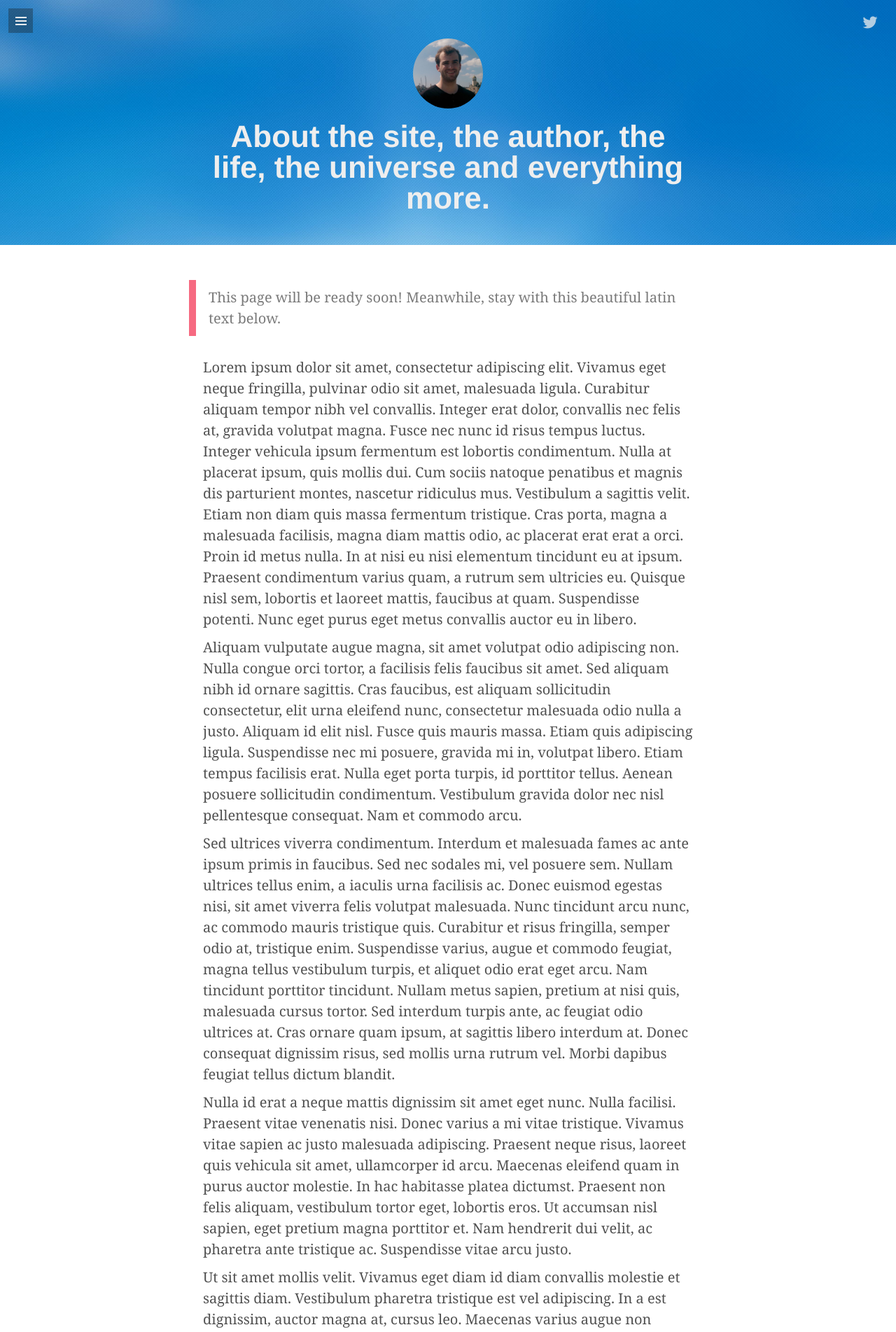
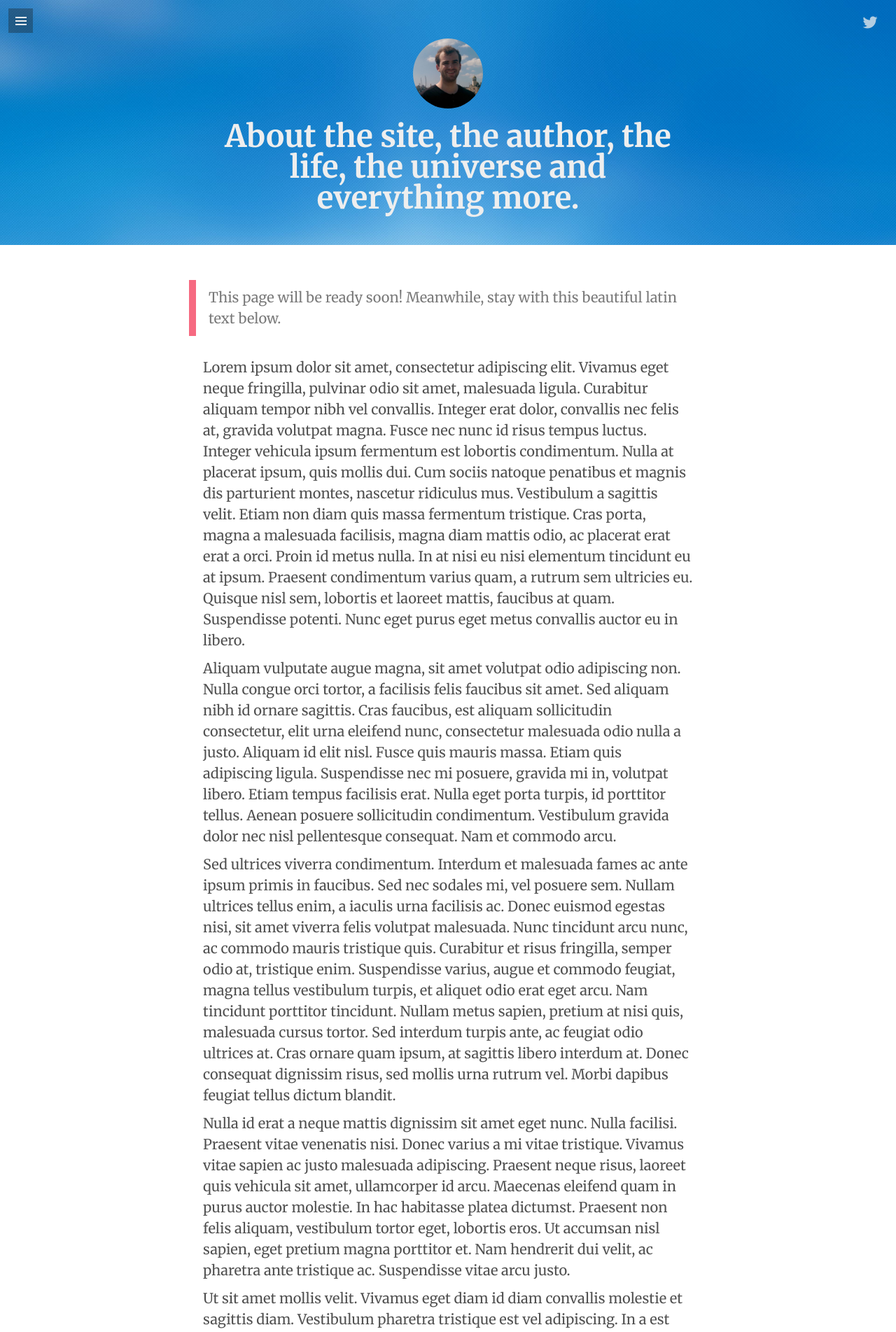
Before and after one commit to uablog/uablog.github.io, a Jekyll site: the page built from about.md, in a window 1280 px wide. Shown: the top 1903 px of the page at 70% size. Built offline with Jekyll 4.4.1, drawn with Linux system fonts in a browser that asks for light colours; some web fonts are replaced; Markdown is read by kramdown in place of the engine named in the settings.

Commit message:
Add new font-family // Change header font

```diff
--- a/_includes/head.html
+++ b/_includes/head.html
@@ -20,7 +20,7 @@
 	<link rel="stylesheet" type="text/css" media="only screen and (max-width: 899px)" href="/assets/css/mobile.css" />
 	<link href="/assets/css/genericons.css" type="text/css" rel="stylesheet" />
 	<link href="/assets/css/syntax.css" type="text/css" rel="stylesheet" />
-	<link rel="stylesheet" href="//fonts.googleapis.com/css?family=Fenix:400,400italic">
+	<link rel='stylesheet' href='http://fonts.googleapis.com/css?family=Merriweather:400,300,300italic,400italic,700,700italic' type='text/css'>
 	<link rel="apple-touch-icon" href="{{ site.url }}{{ site.icon }}">
 	<link rel="shortcut icon" href="{{ site.url }}/assets/images/favicon.ico">
 	<link rel="alternate" type="application/rss+xml" title="RSS" href="{{ site.url }}/atom.xml">
--- a/assets/css/default.css
+++ b/assets/css/default.css
@@ -21,7 +21,7 @@ header, footer {
 	background-repeat: no-repeat;
 	background-position: top;
 	background-size: cover;
-	font-family: "Helvetica Neue", Helvetica, Arial, sans-serif;
+	font-family: Merriweather, Helvetica, Arial, sans-serif;
 }
 
 header a, footer a {
@@ -169,7 +169,7 @@ img {
 }
 
 #article, #comments {
-	font-family: Fenix, Georgia, "Times New Roman", serif;
+	font-family: Merriweather, Georgia, "Times New Roman", serif;
 	font-weight: 400;
 	letter-spacing: 0px;
 	font-size: 20px;
@@ -508,7 +508,7 @@ pre code {
 .post-description {
 	color: #777;
 	font-size: 15pt;
-	font-family: Fenix, Georgia, "Times New Roman", serif;
+	font-family: Merriweather, Georgia, "Times New Roman", serif;
 }
 
 .post-date {
```
